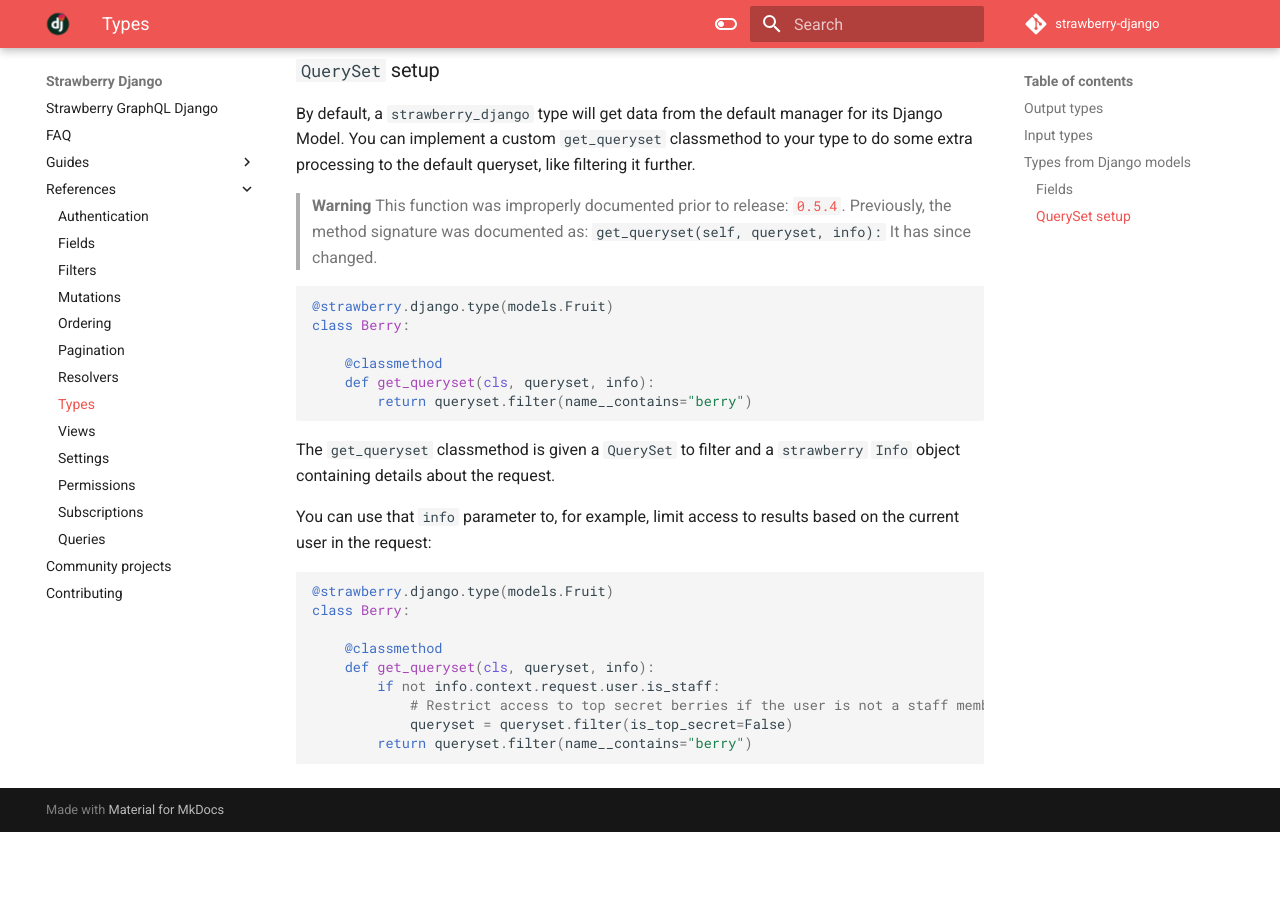
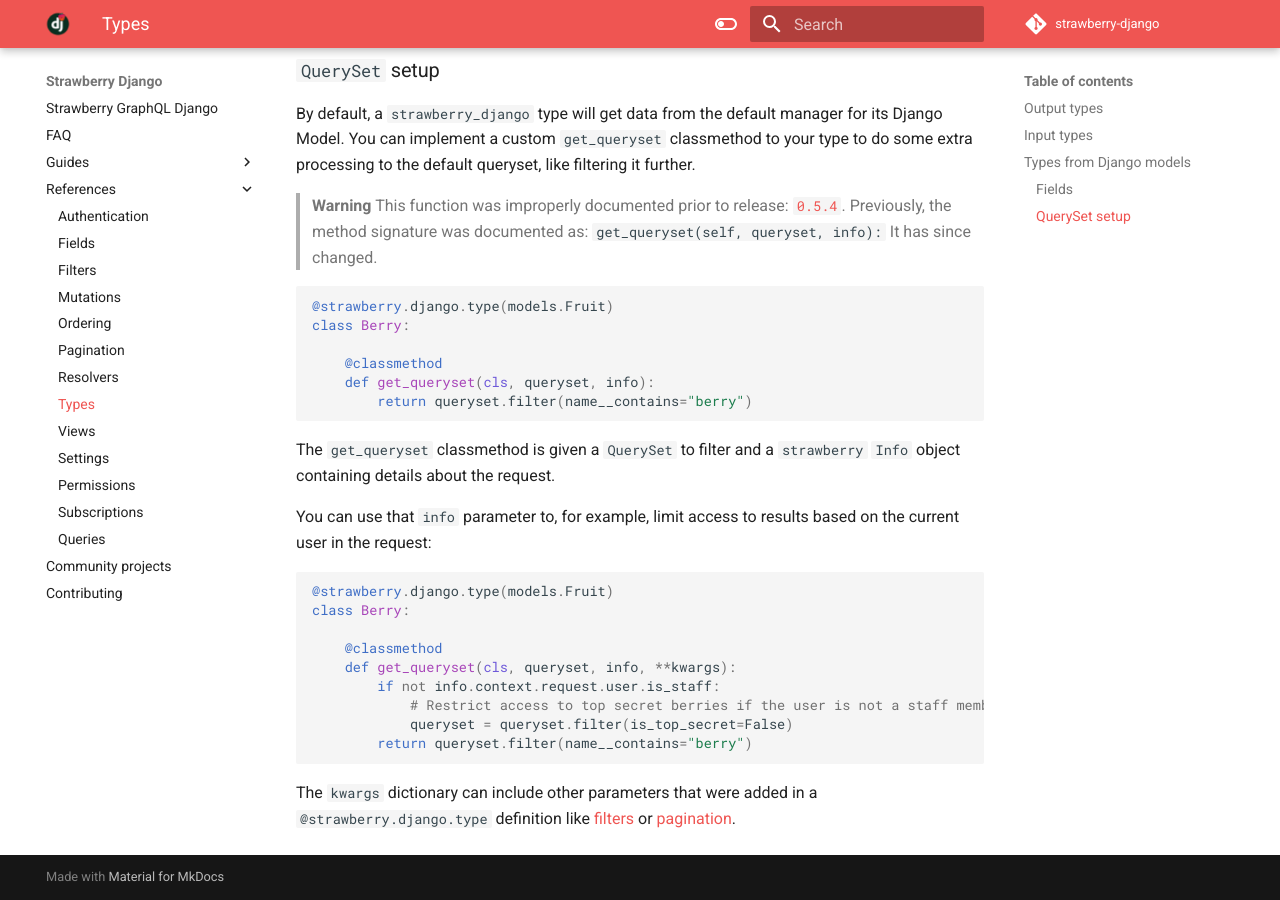
Before and after one commit to strawberry-graphql/strawberry-django, an MkDocs documentation site: the page built from docs/references/types.md, in a window 1280 px wide and 900 px high, scrolled down 1644 px. Built offline with MkDocs 1.6.1 and Material for MkDocs 9.7.7, drawn with Linux system fonts in a browser that asks for light colours; comment, search, counter and statistics services are not loaded; before the commit the page ends 2476 px from its top, so only the background shows below that.

Commit message:
Add kwargs to the documentation about get_queryset
If you have a type that uses filters or the pagination feature, the
`get_queryset` method gets called with more parameters and the previously
documented example would fail with an error message.

````diff
--- a/docs/references/types.md
+++ b/docs/references/types.md
@@ -98,9 +98,12 @@
 class Berry:
 
     @classmethod
-    def get_queryset(cls, queryset, info):
+    def get_queryset(cls, queryset, info, **kwargs):
         if not info.context.request.user.is_staff:
             # Restrict access to top secret berries if the user is not a staff member
             queryset = queryset.filter(is_top_secret=False)
         return queryset.filter(name__contains="berry")
 ```
+
+The `kwargs` dictionary can include other parameters that were added in a `@strawberry.django.type` definition
+like [filters](filters.md) or [pagination](pagination.md).
````
